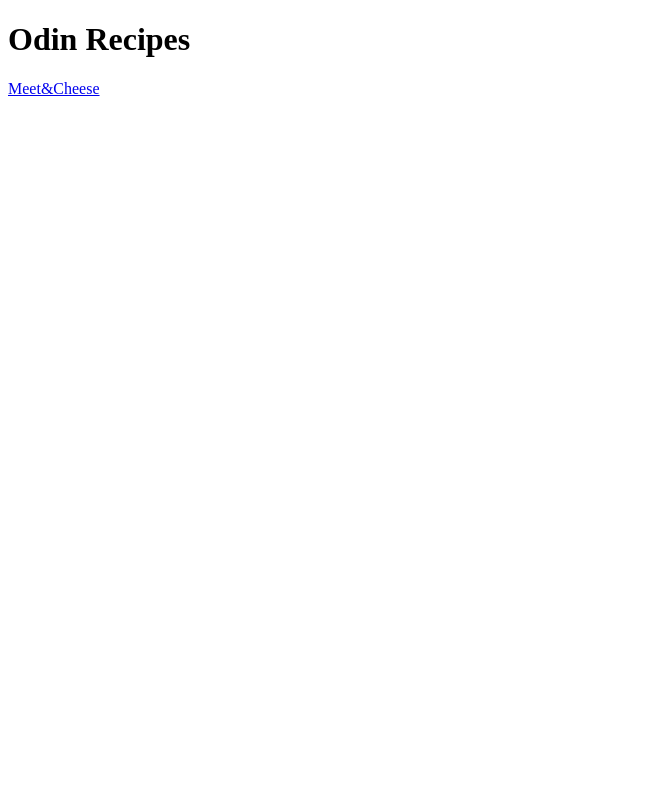
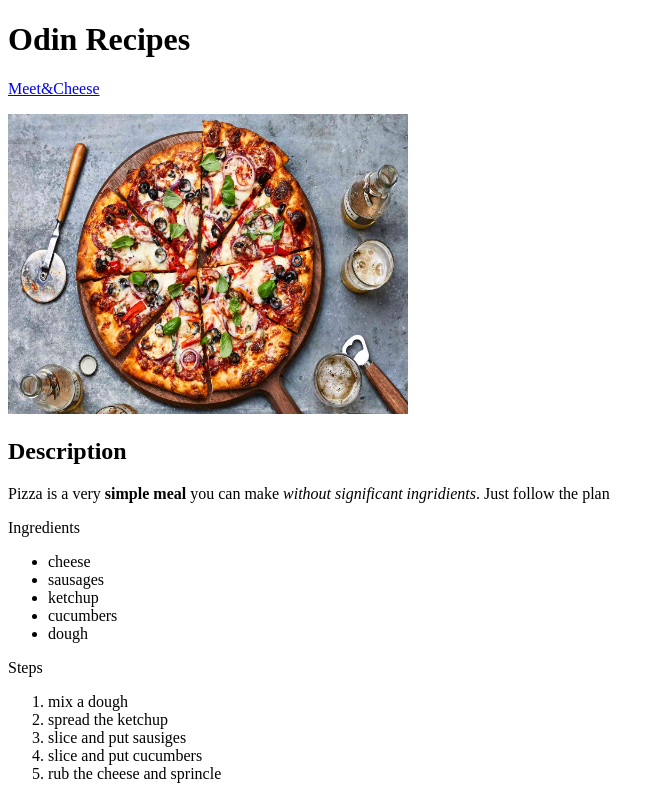
Before and after one commit to yurkevichkirill/odin-recipes, a plain HTML site: page index.html in a window 1280 px wide. Shown: the whole page, without its empty margins (0-665 px from the left). Drawn offline with Linux system fonts and the light colour scheme.

Commit message:
Create image, description, list of ingredients and plan

```diff
--- a/index.html
+++ b/index.html
@@ -7,6 +7,26 @@
 </head>
 <body>
     <h1>Odin Recipes</h1>
-    <a href="./pizza.html">Meet&Cheese</a>
+    <a href="./recipes/pizza.html">Meet&Cheese</a>
+    <p></p>
+    <img src="./images/pizza-recipe.jpg" alt="Pizza recipe" width="400" height="300">
+    <h2>Description</h2>
+    <p>Pizza is a very <strong>simple meal</strong> you can make <em>without significant ingridients</em>. Just follow the plan</p>
+    <p>Ingredients</p>
+    <ul>
+        <li>cheese</li>
+        <li>sausages</li>
+        <li>ketchup</li>
+        <li>cucumbers</li>
+        <li>dough</li>
+    </ul>
+    <p>Steps</p>
+    <ol>
+        <li>mix a dough</li>
+        <li>spread the ketchup</li>
+        <li>slice and put sausiges</li>
+        <li>slice and put cucumbers</li>
+        <li>rub the cheese and sprincle</li>
+    </ol>
 </body>
 </html>
```
Also changed, not shown: recipes/pizza.html (renamed from pizza.html).
